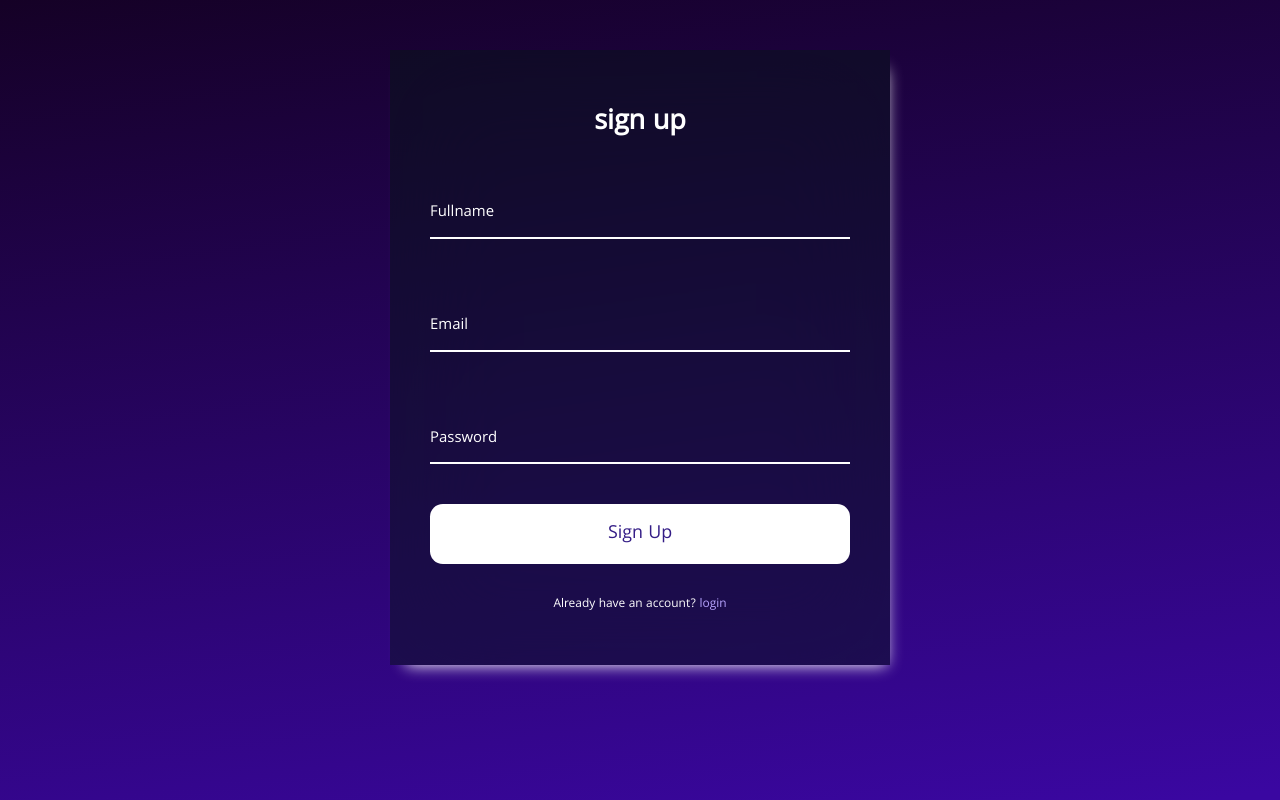
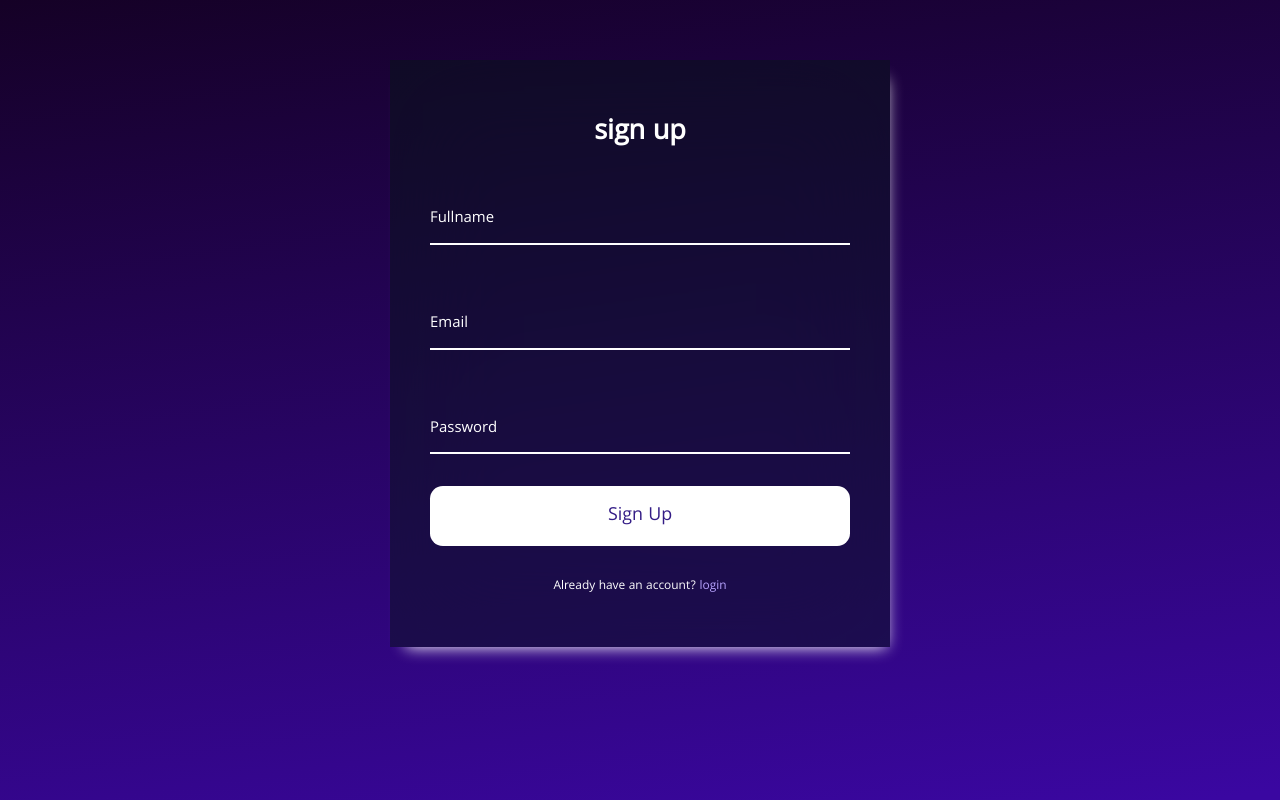
Before and after one commit to BYCode-Infotech/Redux-React-Authentication, a React (Create React App) app: page / in a window 1280 px wide. Built offline with nearby package versions, Linux system fonts and the light colour scheme.

Commit message:
some changes

```diff
--- a/src/form/form.scss
+++ b/src/form/form.scss
@@ -3,7 +3,7 @@
 .form-bg {
     width: 100%;
     height: 100vh;
-    padding-top: 50px;
+    padding-top: 60px;
     background: linear-gradient(172deg, rgba(21, 1, 38, 1) 0%, rgba(58, 7, 161, 1) 99% 100%);
 
     .container {
@@ -30,7 +30,7 @@
         h1 {
             font-size: 1.8rem;
             text-align: center;
-            padding-bottom: 1.25rem;
+            padding-bottom: 1rem;
             font-weight: 600;
             color: white;
 
@@ -46,7 +46,7 @@
 
         .form-control {
             position: relative;
-            margin: 1.25rem 0 2.5rem 0;
+            margin: 1.25rem 0 2rem 0;
 
             @media (max-width: 576px) {
                 margin: 1rem 0 2rem 0;
```
